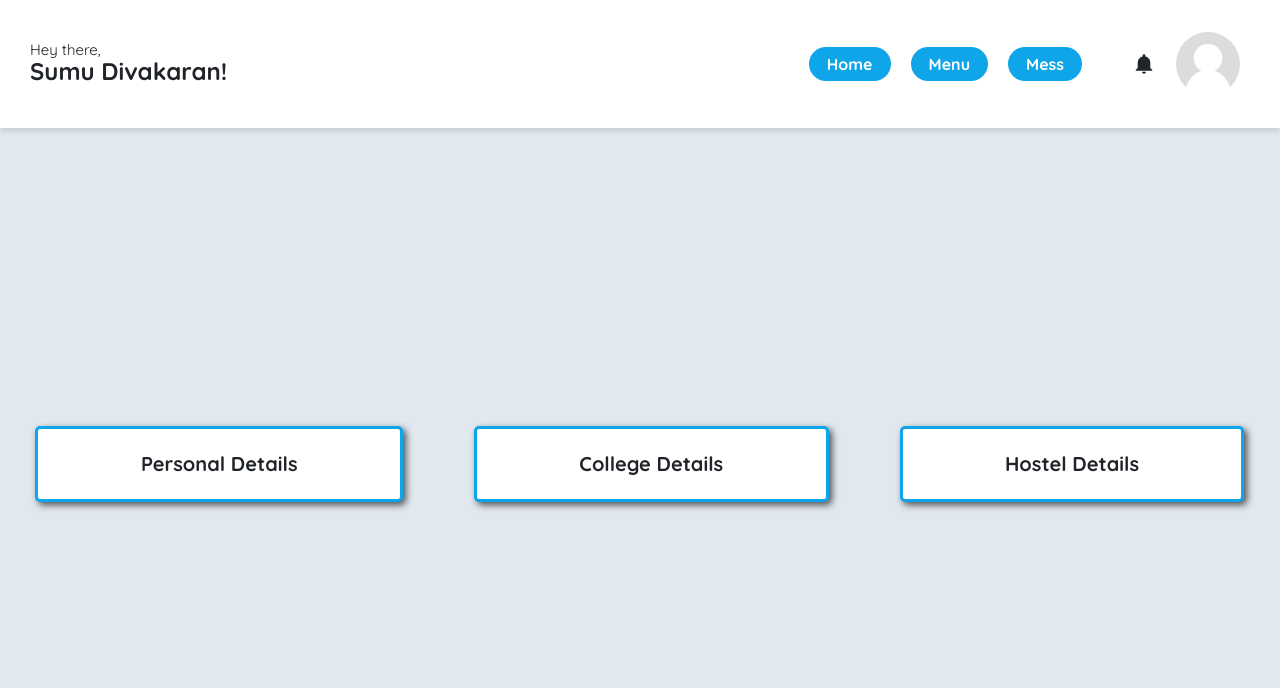
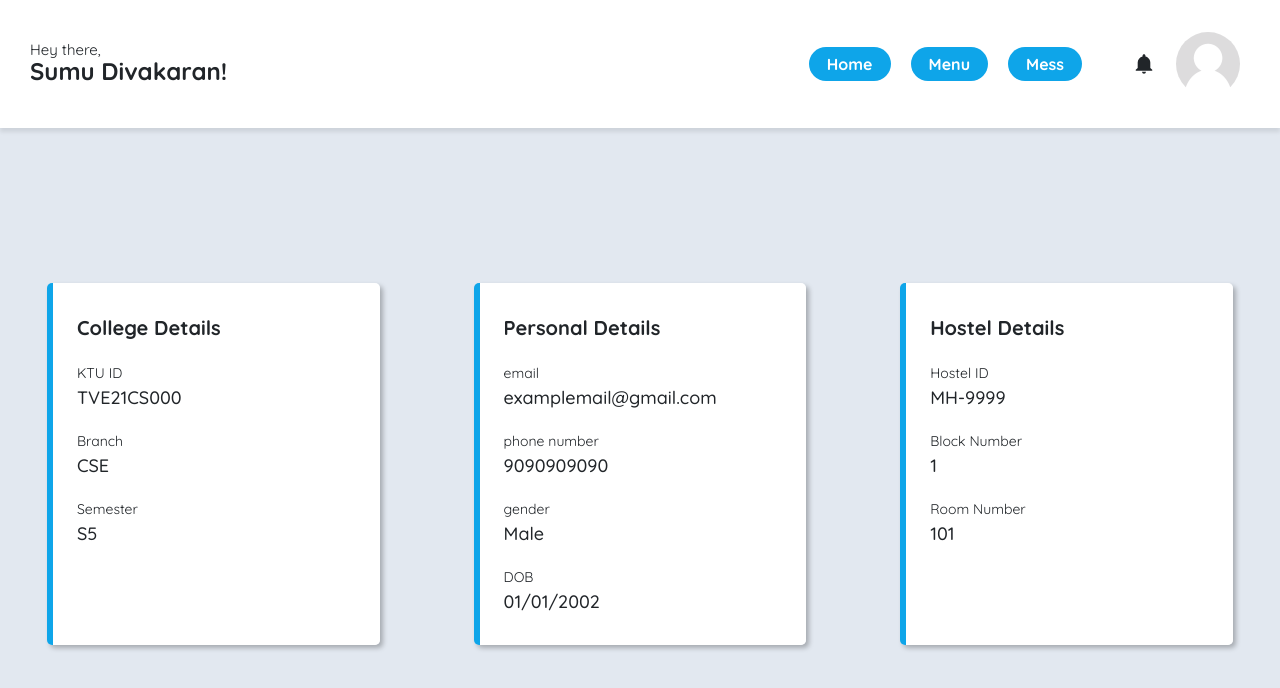
Before and after one commit to Aslam-Naseer/HMMS_frontend, a React (Create React App) app: page /home in a window 1280 px wide. Shown: the top 688 px of the page. Built offline with nearby package versions, Linux system fonts and the light colour scheme.

Commit message:
Setup dashboard

```diff
--- /dev/null
+++ b/src/modules/DashTile.js
@@ -0,0 +1,12 @@
+import React from "react";
+
+const DashTile = ({ title, value, empty }) => {
+  return (
+    <div className={`${empty ? "dash-tile dash-tile-empty" : "dash-tile"}`}>
+      <div className="title">{title ? title : "."}</div>
+      <div className="value">{value ? value : "."}</div>
+    </div>
+  );
+};
+
+export default DashTile;
--- a/src/modules/Dashboard.js
+++ b/src/modules/Dashboard.js
@@ -3,6 +3,7 @@ import "./dashboard.css";
 import { useState } from "react";
 
 import "bootstrap/dist/css/bootstrap.min.css";
+import DashTile from "./DashTile";
 export default function Dashboard() {
   const [list, setList] = useState({});
   const display = () => {
@@ -23,9 +24,29 @@ export default function Dashboard() {
   };
   return (
     <div className="dashboard">
-      <div className="dash-div">Personal Details</div>
-      <div className="dash-div">College Details</div>
-      <div className="dash-div">Hostel Details</div>
+      <div className="dash-div">
+        College Details
+        <DashTile title={"KTU ID"} value={"TVE21CS000"} />
+        <DashTile title={"Branch"} value={"CSE"} />
+        <DashTile title={"Semester"} value={"S5"} />
+        <DashTile empty />
+      </div>
+
+      <div className="dash-div">
+        Personal Details
+        <DashTile title={"email"} value={"examplemail@gmail.com"} />
+        <DashTile title={"phone number"} value={9090909090} />
+        <DashTile title={"gender"} value={"Male"} />
+        <DashTile title={"DOB"} value={"01/01/2002"} />
+      </div>
+
+      <div className="dash-div">
+        Hostel Details
+        <DashTile title={"Hostel ID"} value={"MH-9999"} />
+        <DashTile title={"Block Number"} value={1} />
+        <DashTile title={"Room Number"} value={101} />
+        <DashTile empty />
+      </div>
     </div>
   );
 }
--- a/src/modules/Navbars.js
+++ b/src/modules/Navbars.js
@@ -1,6 +1,3 @@
-import { TiThMenu } from "react-icons/ti";
-import { BiSolidBowlRice, BiBookContent, BiSolidHome } from "react-icons/bi";
-
 import { IoMdNotifications } from "react-icons/io";
 import pfp from "../assets/noavatar.png";
 
--- a/src/modules/dashboard.css
+++ b/src/modules/dashboard.css
@@ -9,12 +9,36 @@
 }
 
 .dash-div {
-  background-color: white;
-  border: 3px solid #0ea5e9;
-  box-shadow: 3px 3px 7px #000a;
-  padding: 20px 8vw;
+  background-image: linear-gradient(90deg, #0ea5e9 6px, white 1px);
+  box-shadow: 3px 3px 5px #0004;
+  padding: 30px;
+  width: 26vw;
   border-radius: 5px;
 
+  display: flex;
+  flex-direction: column;
+  gap: 20px;
   font-weight: 700;
   font-size: 20px;
 }
+
+.dash-tile {
+  display: flex;
+  flex-direction: column;
+}
+
+.dash-tile-empty {
+  color: white;
+  user-select: none;
+}
+
+.dash-tile>.title {
+  font-size: 14px;
+  font-weight: 400;
+  cursor: default;
+}
+
+.dash-tile>.value {
+  font-size: 18px;
+  font-weight: 500;
+}
```
